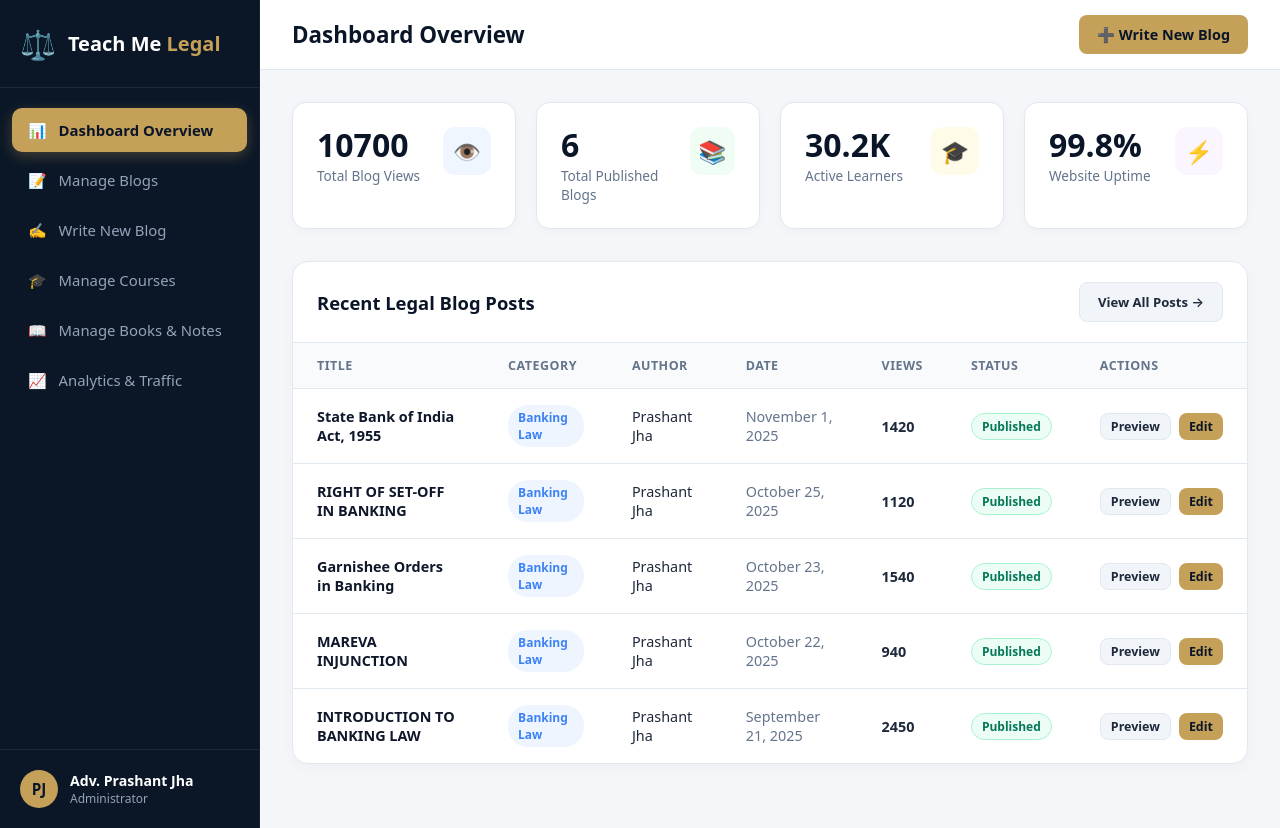
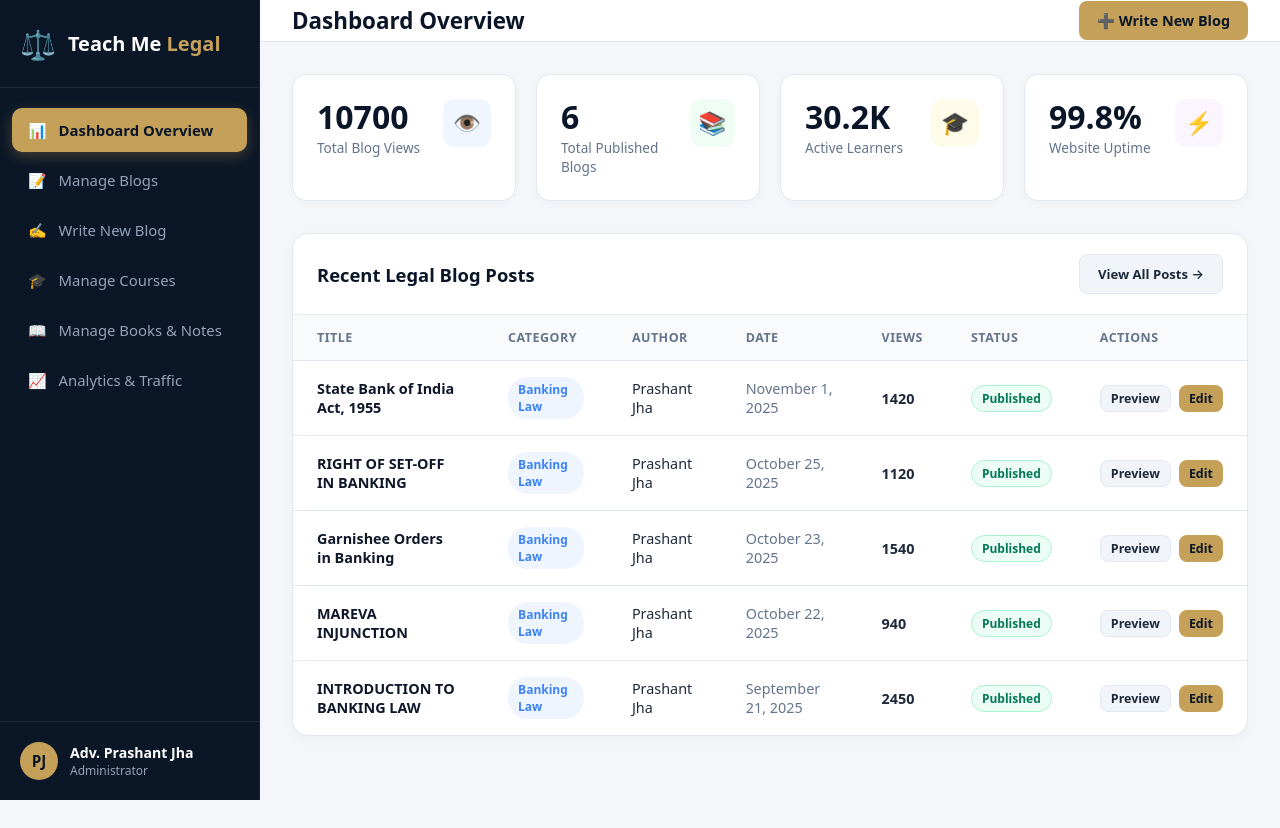
Before and after one commit to rajakrp18/teachmelegal, a Next.js app in the folder TeachMeLegal-admin-panel/: page / in a window 1280 px wide. After the commit the page ends 800 px from the top, so only its background shows below. Built offline with nearby package versions, Linux system fonts and the light colour scheme.

Commit message:
Fix admin panel layout scrolling to eliminate window scrollbar

```diff
--- a/TeachMeLegal-admin-panel/src/app/admin.css
+++ b/TeachMeLegal-admin-panel/src/app/admin.css
@@ -18,7 +18,8 @@
 
 .admin-layout {
   display: flex;
-  min-height: 100vh;
+  height: 100vh;
+  overflow: hidden;
   background-color: #f4f6f9;
   font-family: system-ui, -apple-system, sans-serif;
   color: var(--admin-text-main);
@@ -27,6 +28,7 @@
 /* Sidebar */
 .admin-sidebar {
   width: 260px;
+  height: 100vh;
   background: var(--admin-sidebar-bg);
   color: #fff;
   display: flex;
@@ -142,8 +144,10 @@
 /* Main Area */
 .admin-main {
   flex: 1;
+  height: 100vh;
   display: flex;
   flex-direction: column;
+  overflow-y: auto;
   overflow-x: hidden;
 }
 
```
Also changed, not shown: 1 other file (tests, documents, lock files or other folders).
